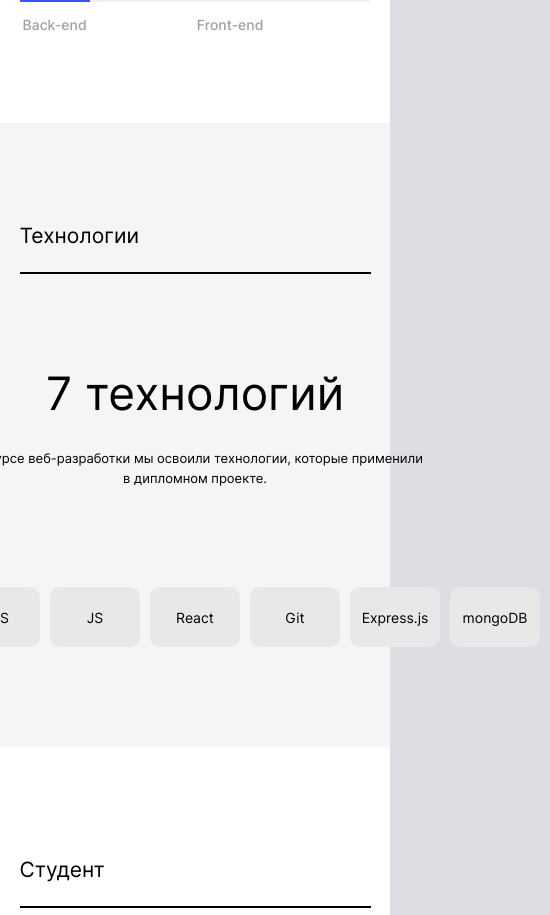
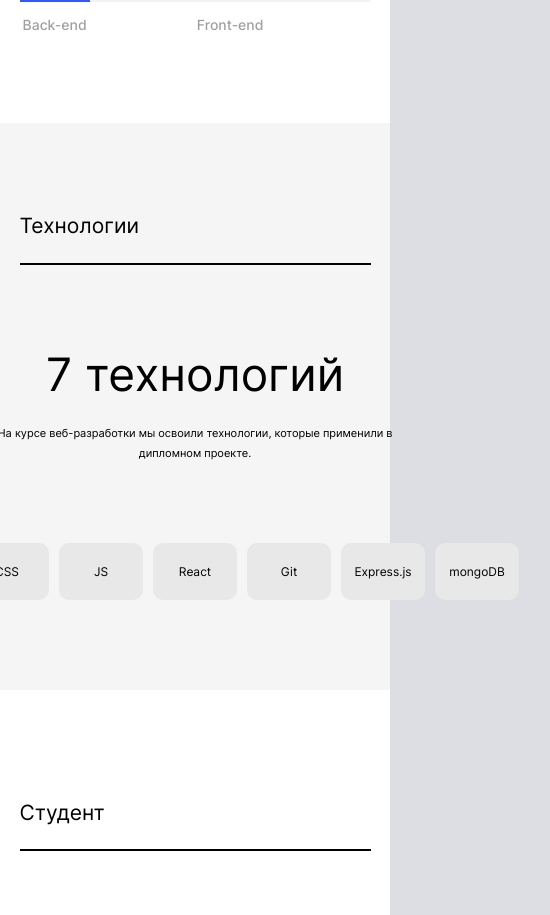
Before and after one commit to Moscow89er/movies-explorer-frontend, a React (Create React App) app: page / in a window 390 px wide. Shown: the part 1700-2615 px from the top of the page, 550 px wide, since content can reach past the window. Built offline with nearby package versions, Linux system fonts and the light colour scheme.

Commit message:
работа над адаптивом 3

```diff
--- a/src/components/AboutProjects/AboutProject.css
+++ b/src/components/AboutProjects/AboutProject.css
@@ -155,20 +155,4 @@
         font-size: 12px;
         margin: 22px 0 0;
     }
-
-    .about-projects__container_one-week {
-
-    }
-
-    .about-projects__container_four-week {
-
-    }
-
-    .about-projects__container_backend {
-
-    }
-
-    .about-projects__container_frontend {
-
-    }
 }
--- a/src/components/Techs/Techs.css
+++ b/src/components/Techs/Techs.css
@@ -66,3 +66,36 @@
 .techs__list_item:first-of-type {
     margin-left: 10px;
 }
+
+@media (max-width: 920px) {
+    .techs__title {
+        max-width: 668px;
+        padding-top: 90px;
+        padding-bottom: 25px;
+        font-size: 21px;
+    }
+
+    .techs__container_title {
+        margin-top: 80px;
+    }
+
+    .techs__container_subtitle {
+        margin: 20px auto 80px;
+        font-size: 11px;
+    }
+
+    .techs__list {
+        margin: 0 60px;
+    }
+
+    .techs__list_item {
+        width: 84px;
+        height: 57px;
+        margin: 0 10px 90px 0;
+        font-size: 12px;
+    }
+
+    .techs__list_item:first-of-type {
+        margin: 0 10px 90px 10px;
+    }
+}
```
